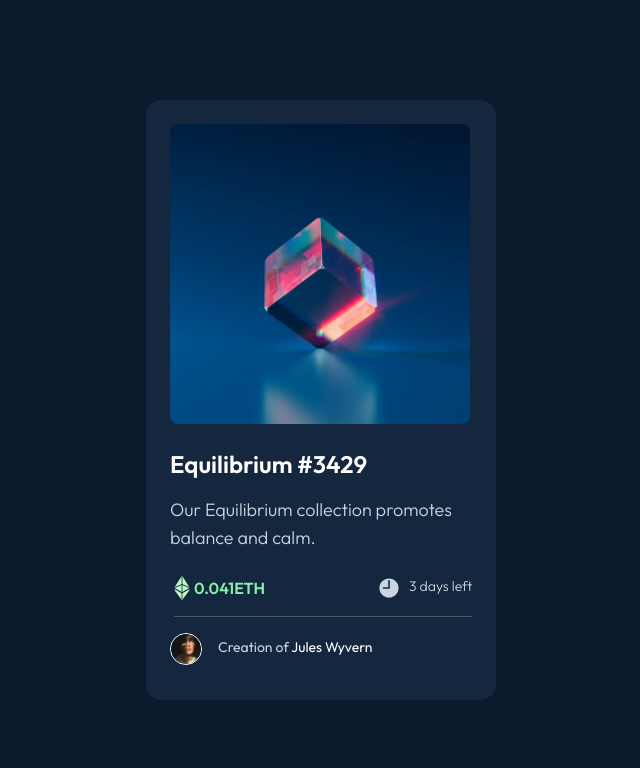
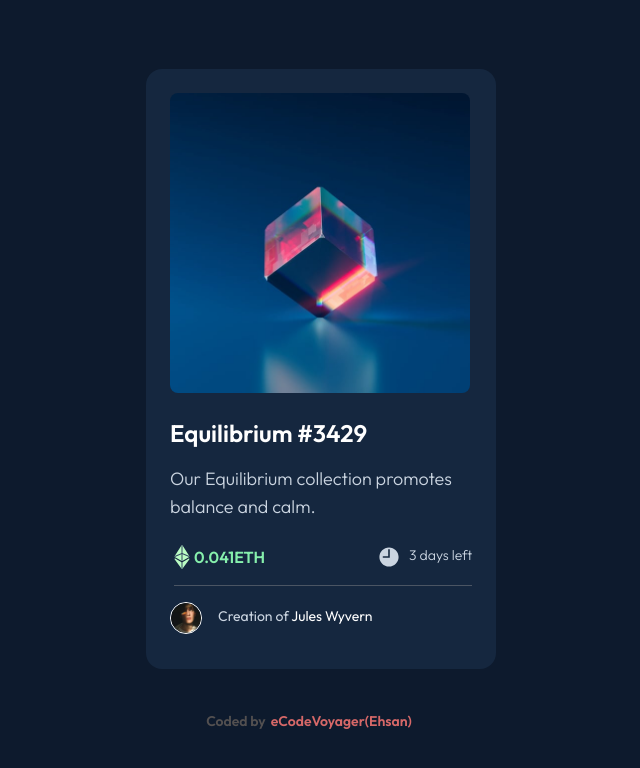
Before and after one commit to eCodeVoyager/NFT-preview-card-component, a website: page index.html in a window 1280 px wide. Shown: the whole page, without its empty margins (319-959 px from the left). Drawn offline with Linux system fonts and the light colour scheme.

Commit message:
commit 2

```diff
--- a/index.html
+++ b/index.html
@@ -14,7 +14,7 @@
   </head>
 
   <body
-    class="bg-[#0d1a2d] flex items-center justify-center h-screen font-Outfit"
+    class="bg-[#0d1a2d] flex flex-col items-center justify-center h-screen font-Outfit"
   >
     <div
       class="w-[350px] h-[600px] bg-[#15273f] flex flex-col items-start rounded-2xl"
@@ -52,4 +52,14 @@
       </div>
     </div>
   </body>
+  <footer class="flex flex-row justify-end mt-[30px]">
+    <div class="flex flex-row">
+      <p class="mt-[12px] text-[#535050] font-bold text-sm">Coded by</p>
+      <p class="mt-[12px] ml-[5px] mr-6 text-[#d66868] font-bold text-sm">
+        <a href="https://github.com/eCodeVoyager" target="_blank"
+          >eCodeVoyager(Ehsan)</a
+        >
+      </p>
+    </div>
+  </footer>
 </html>
```
Also changed, not shown: output/style.css.
